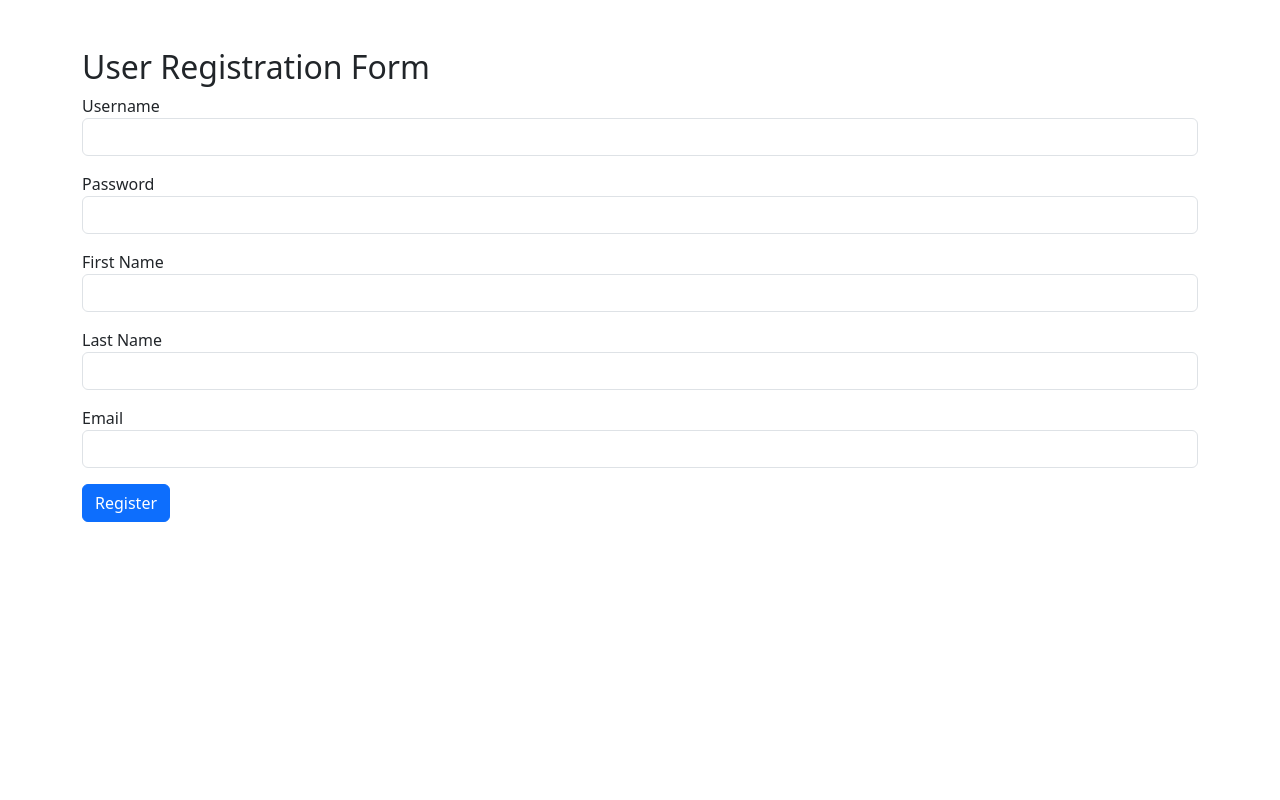
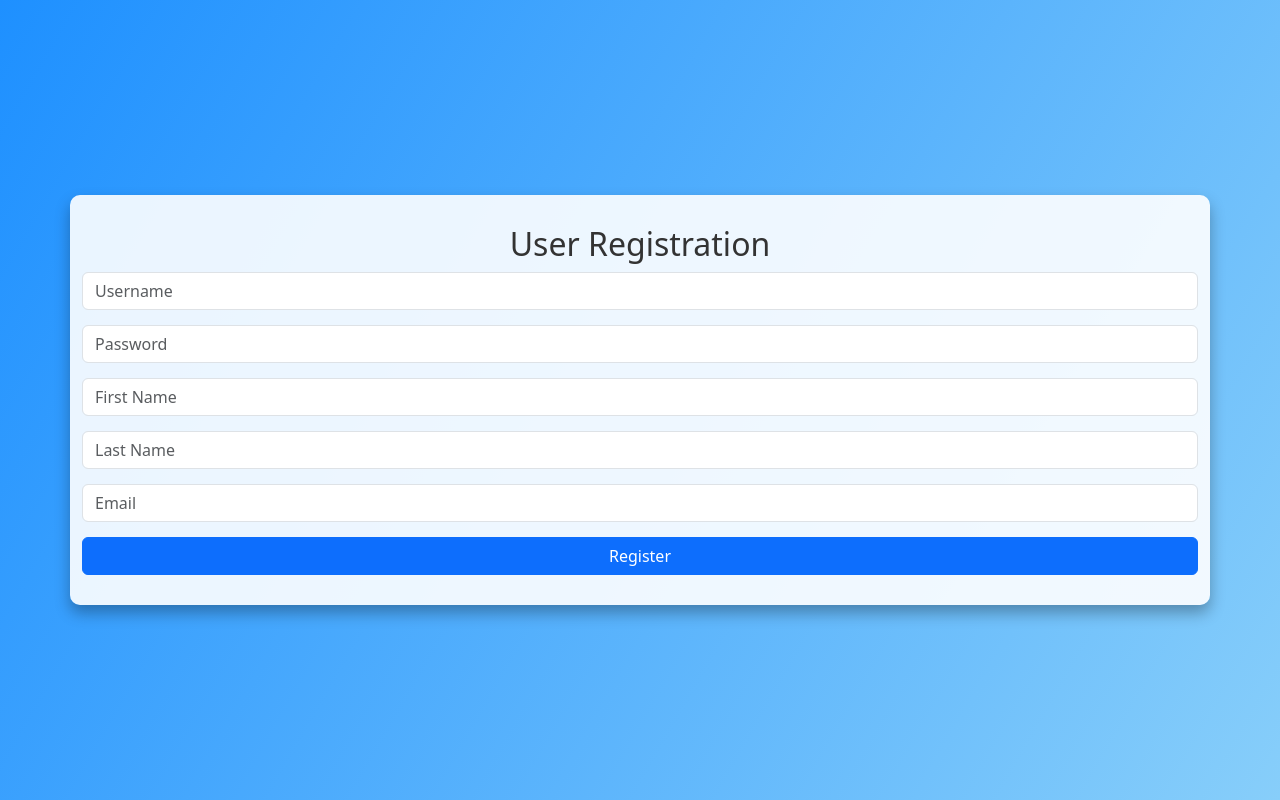
Before and after one commit to dperki02/UMS, a Flask app: template templates/register.html in a window 1280 px wide. Run offline with Flask 3, Linux system fonts and the light colour scheme; the template is opened without the code that fills it, so the values that code supplies are empty.

Commit message:
corrected routes and with styles.

```diff
--- a/app.py
+++ b/app.py
@@ -1,15 +1,15 @@
-from flask import Flask
+from flask import Flask, render_template, request
 
 app = Flask(__name__)
 
-@app.route("/")
+@app.route('/')
 def home():
     return "Hello, Flask running from VS Code!"
 
 @app.route('/register', methods=['GET', 'POST'])
 def register():
     if request.method == 'POST':
-        # Later: Implement DB insert logic here
+        # Later: Handle Form Submission Implement DB insert logic here
         return "User registered successfully!"
     return render_template('register.html')
 
--- /dev/null
+++ b/static/style.css
@@ -0,0 +1,44 @@
+body {
+  font-family: "Arial", sans-serif;
+  background: linear-gradient(120deg, #1e90ff, #87cefa);
+  height: 100vh;
+  color: #ffffff;
+  display: flex;
+  align-items: center;
+  justify-content: center;
+}
+
+.container {
+  background: rgba(255, 255, 255, 0.9);
+  color: #333;
+  padding: 30px;
+  border-radius: 10px;
+  box-shadow: 0 8px 15px rgba(0, 0, 0, 0.3);
+  max-width: 500px;
+  width: 100%;
+}
+
+h2 {
+  margin-bottom: 20px;
+  text-align: center;
+  color: #1e90ff;
+}
+
+.form-control {
+  border-radius: 5px;
+  margin-bottom: 15px;
+  border: 1px solid #1e90ff;
+}
+
+.btn-primary {
+  background-color: #1e90ff;
+  border: none;
+  width: 100%;
+  padding: 10px;
+  border-radius: 5px;
+  font-weight: bold;
+}
+
+.btn-primary:hover {
+  background-color: #0b78e3;
+}
--- a/templates/register.html
+++ b/templates/register.html
@@ -5,58 +5,53 @@
     <title>User Registration</title>
     <link
       rel="stylesheet"
-      href="https://cdn.jsdelivr.net/npm/bootstrap@5.3.0/dist/css/bootstrap.min.css" />
+      href="{{ url_for('static', filename='style.css') }}" />
+    <link
+      href="https://cdn.jsdelivr.net/npm/bootstrap@5.3.0/dist/css/bootstrap.min.css"
+      rel="stylesheet" />
   </head>
-  <body class="container">
-    <h2 class="mt-5">User Registration Form</h2>
+  <body>
+    <div class="container">
+      <h2>User Registration</h2>
       <form
         action="/register"
         method="POST">
-      <div class="mb-3">
-        <label for="username">Username</label>
         <input
           type="text"
           class="form-control"
           name="username"
+          placeholder="Username"
           required />
-      </div>
-      <div class="mb-3">
-        <label for="password">Password</label>
         <input
           type="password"
           class="form-control"
           name="password"
+          placeholder="Password"
           required />
-      </div>
-      <div class="mb-3">
-        <label for="first_name">First Name</label>
         <input
           type="text"
           class="form-control"
           name="first_name"
+          placeholder="First Name"
           required />
-      </div>
-      <div class="mb-3">
-        <label for="last_name">Last Name</label>
         <input
           type="text"
           class="form-control"
           name="last_name"
+          placeholder="Last Name"
           required />
-      </div>
-      <div class="mb-3">
-        <label for="email">Email</label>
         <input
           type="email"
           class="form-control"
           name="email"
+          placeholder="Email"
           required />
-      </div>
         <button
           type="submit"
           class="btn btn-primary">
           Register
         </button>
       </form>
+    </div>
   </body>
 </html>
```
Lines whose indentation alone changed are shown as unchanged.
